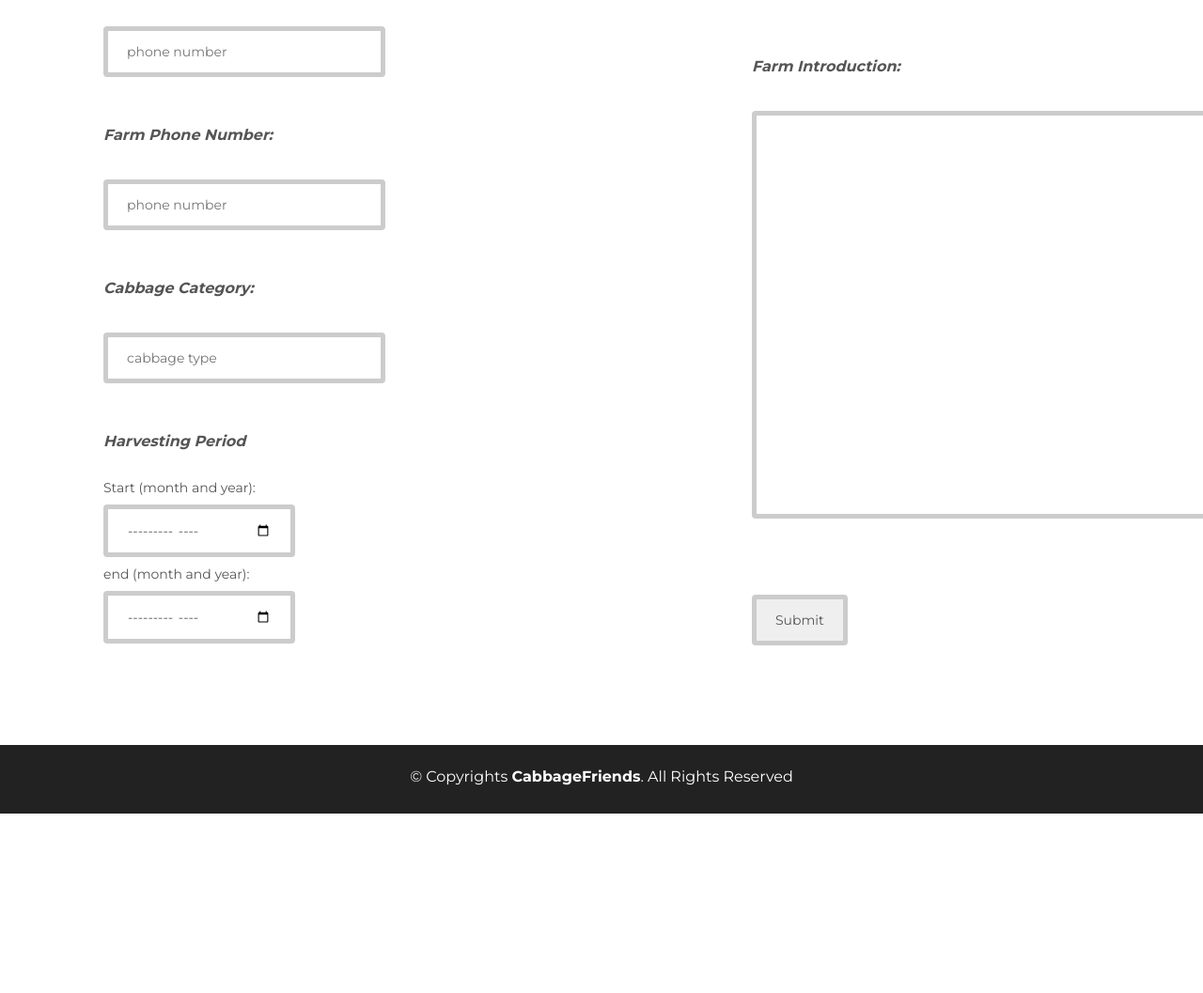
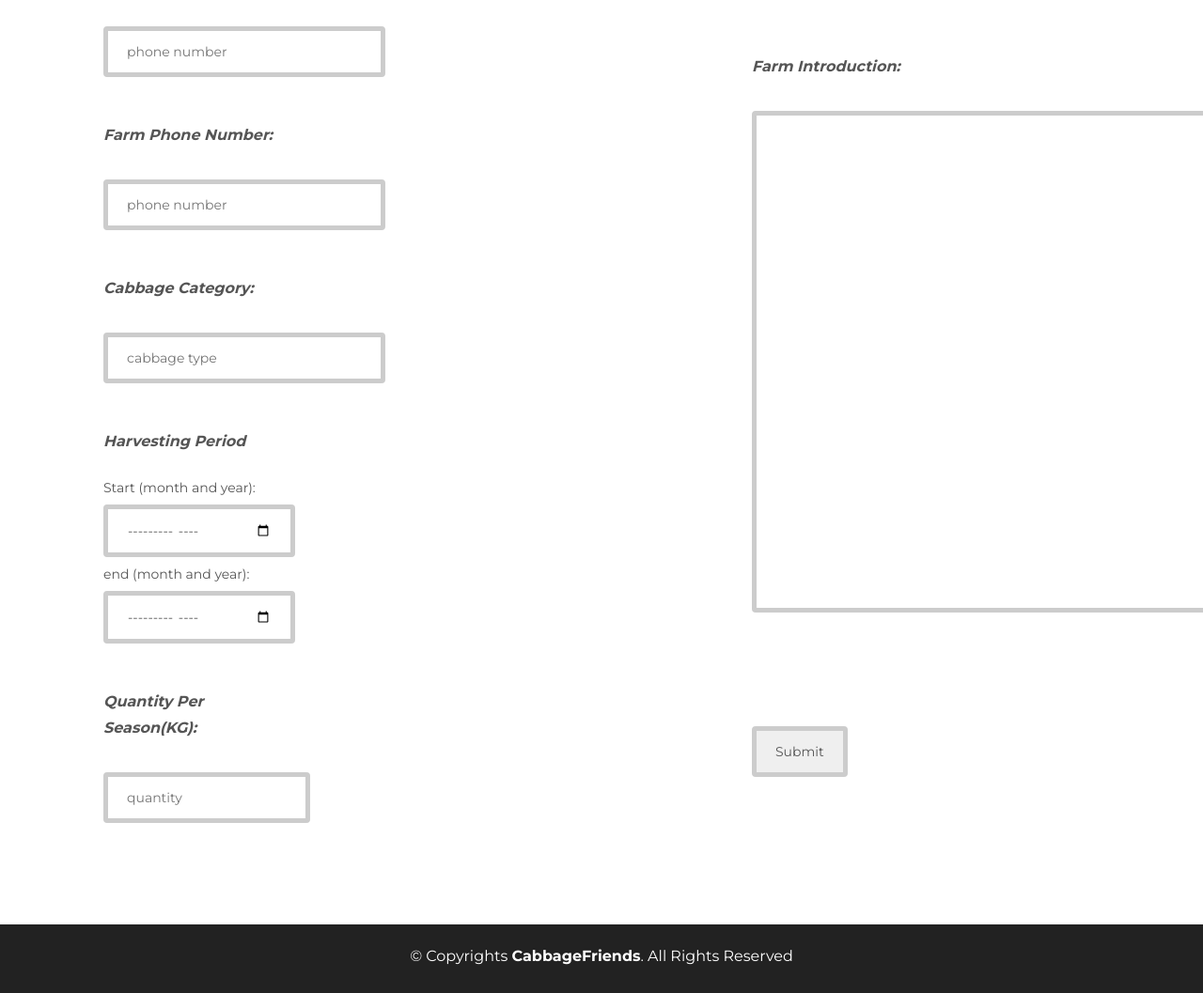
Before and after one commit to A01024690/CabbageFriends, a plain HTML site: page seller.html in a window 1280 px wide. Shown: the part 1146-2203 px from the top of the page at 94% size. Before the commit the page ends 2012 px from the top, so only its background shows below. Drawn offline with Linux system fonts and the light colour scheme.

Commit message:
seller page

```diff
--- a/seller.html
+++ b/seller.html
@@ -220,6 +220,12 @@
               </form>
           </div>
 
+          <div id ="div3">
+          <form>
+            <p class = "fontstyle">Quantity Per Season(KG):</p> <input type="num" name="quantity" size="20" placeholder="quantity" pattern="[0-9]{2,15}" required/>
+          </form>
+          </div>
+
 
 
           <div id = "textmid">
@@ -241,9 +247,11 @@
 
             <form action="/action_page.php" method="get">
               <p class = "fontstyle">Farm Introduction:</p>
-              <textarea rows="20" cols="70">
+              <textarea rows="25" cols="70">
 
               </textarea>
+              <br>
+              <br>
               <br>
               <br>
               <br>
```
